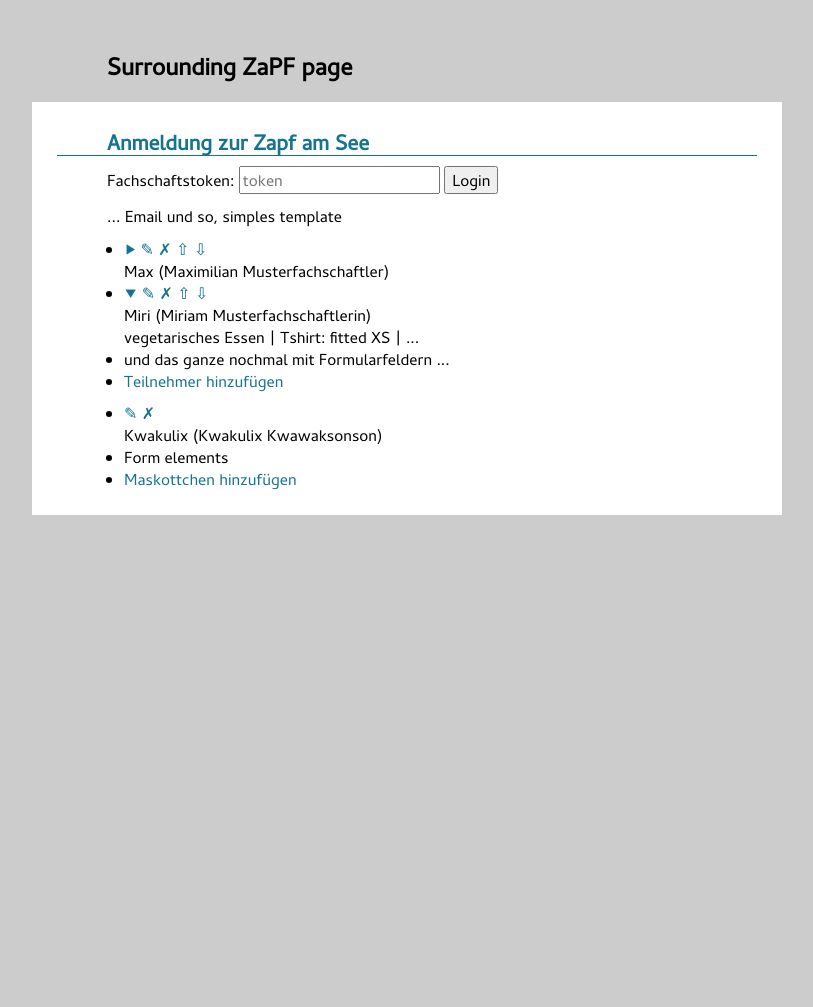
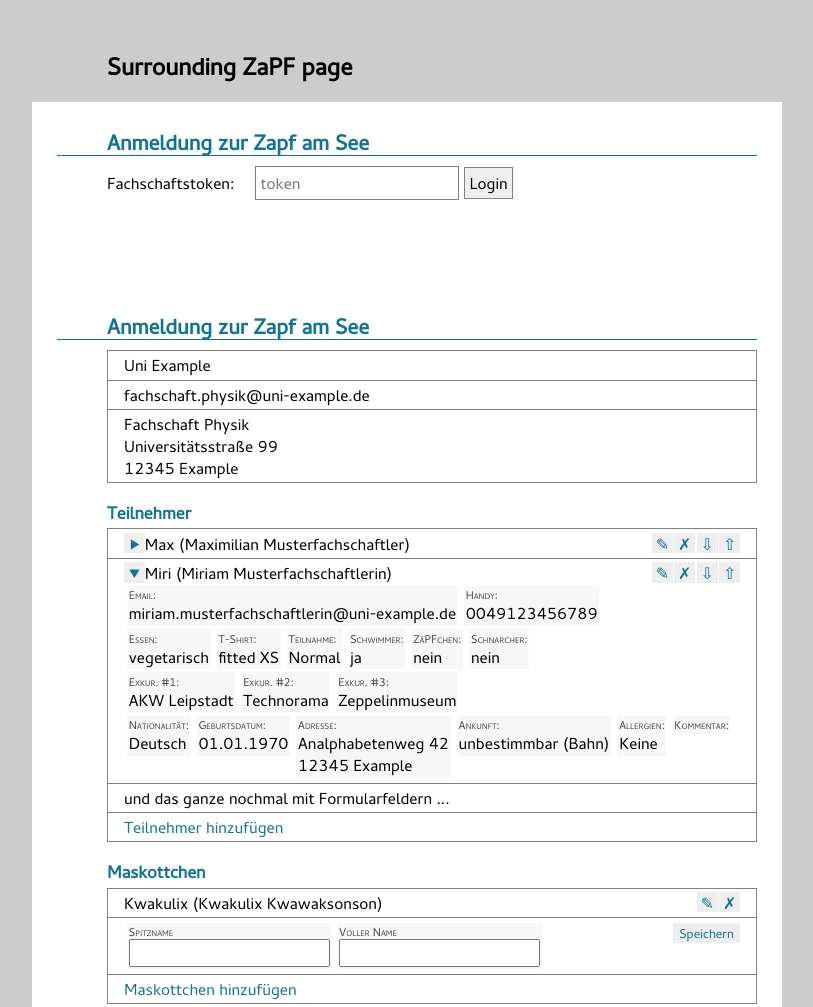
Before and after one commit to r11r/azas-front, a website: page mockup.html in a window 1280 px wide. Shown: the top 1007 px of the page, without its empty margins (258-1071 px from the left). Before the commit the page ends 800 px from the top, so only its background shows below. Drawn offline with Linux system fonts and the light colour scheme.

Commit message:
Ugly, yet still incomplete mockup

```diff
--- /dev/null
+++ b/azas/all.css
@@ -0,0 +1,112 @@
+/*
+ * Login
+ */
+
+#login label {
+    margin-right: 1em;
+}
+
+#login button,
+#login input
+{
+    display: run-in;
+    margin: 0;
+    padding: 0 .3em;
+    border: solid grey 0.05rem;
+    height: 2rem;
+}
+
+/*
+ * Council
+ */
+
+#council {
+    padding-left: 50px; /* Hauptseitenlayout */
+}
+
+#council h3 {
+    padding-left: 0;
+}
+
+#council ul {
+    margin: .3rem 0 1rem;
+    padding: 0;
+    border-top: solid grey .05rem;
+}
+
+#council li {
+    position: relative;
+    padding: .2em 1em;
+    border: solid grey .05rem;
+    border-top: none;
+    list-style: none;
+    overflow: hidden;
+}
+
+#council nav {
+    position: absolute;
+    left: 4em; /* don't cover expand button*/
+    right: 1em;
+    top: .2em;
+}
+
+#council nav a,
+#council a.expand,
+#council button
+{
+    display: block;
+    float: right;
+    margin-left:.1rem;
+    background-color: #eee;
+    height: 1.3rem;
+    width: 1.3rem;
+    text-align: center;
+}
+
+#council nav a:hover,
+#council a.expand:hover
+{
+    text-decoration: none;
+}
+
+#council a.expand {
+    float:left;
+    margin: 0;
+}
+
+#council button {
+    position: absolute;
+    top: .3rem;
+    right: 1rem;
+    width: auto;
+    color: #137390;
+    font-size: 80%;
+    border: none;
+}
+
+#council li ul,
+#council li li
+{
+    border: none;
+    margin: 0;
+}
+
+#council li li {
+    padding: .1rem;
+    background-color: #f7f7f7;
+    margin: .1rem .2rem;
+    float: left;
+}
+
+#council .break {
+    clear: both;
+}
+
+#council .label,
+#council label
+{
+    display: block;
+    color: #444;
+    font-variant: small-caps;
+    font-size: 70%;
+}
--- a/mockup.html
+++ b/mockup.html
@@ -6,6 +6,7 @@
         <link rel="stylesheet" href="test/style/normalize.css" type="text/css" />
         <link rel="stylesheet" href="test/style/fonts.css" type="text/css" />
         <link rel="stylesheet" href="test/style/layout.css" type="text/css" />
+        <link rel="stylesheet" href="azas/all.css" type="text/css" />
     </head>
     <body style="margin: 0 auto; padding-top: 30px; width: 700px; background-color: #ccc;">
         <h2 style="hight: 70px; padding-left: 75px;">Surrounding ZaPF page</h2>
@@ -23,32 +24,61 @@
                         </p>
                     </form>
                 </div>
+                <p style="height: 5em"></p>
+                <h1>Anmeldung zur Zapf am See</h1>
                 <div id="council">
                     <section id="fsinfo">
-                        <p>... Email und so, simples template</p>
+                        <ul>
+                            <li>Uni Example</li>
+                            <li>fachschaft.physik@uni-example.de</li>
+                            <li>
+                                Fachschaft Physik<br/>
+                                Universitätsstraße 99<br/>
+                                12345 Example
+                            </li>
+                        </ul>
                     </section>
+                    <h3>Teilnehmer</h3>
                     <section id="participants">
                         <ul>
                             <li class="participant compact">
                                 <nav>
-                                    <a href="#showall">&#9654;</a>
-                                    <a href="#edit">&#9998;</a>
-                                    <a tabindex="#delete">&#10007;</a>
                                     <a href="#up">&#8679;</a>
                                     <a href="#down">&#8681;</a>
+                                    <a href="#delete">&#10007;</a>
+                                    <a href="#edit">&#9998;</a>
                                 </nav>
+                                <a class="expand" href="#showall">&#9654;</a>
                                 Max (Maximilian Musterfachschaftler)
                             </li>
                             <li class="participant all">
                                 <nav>
-                                    <a href="#showless">&#9660;</a>
-                                    <a href="#edit">&#9998;</a>
-                                    <a tabindex="#delete">&#10007;</a>
                                     <a href="#up">&#8679;</a>
                                     <a href="#down">&#8681;</a>
+                                    <a href="#delete">&#10007;</a>
+                                    <a href="#edit">&#9998;</a>
                                 </nav>
-                                Miri (Miriam Musterfachschaftlerin) <br />
-                                vegetarisches Essen | Tshirt: fitted XS | ...
+                                <a class="expand" href="#showless">&#9660;</a>
+                                Miri (Miriam Musterfachschaftlerin)
+                                <ul>
+                                    <li><span class="label">Email:</span>miriam.musterfachschaftlerin@uni-example.de</li>
+                                    <li><span class="label">Handy:</span>0049123456789</li>
+                                    <li class="break"><span class="label">Essen:</span>vegetarisch</li>
+                                    <li><span class="label">T-Shirt:</span>fitted XS</li>
+                                    <li><span class="label">Teilnahme:</span>Normal</li>
+                                    <li><span class="label">Schwimmer:</span>ja</li>
+                                    <li><span class="label">ZäPFchen:</span>nein</li>
+                                    <li><span class="label">Schnarcher:</span>nein</li>
+                                    <li class="break"><span class="label">Exkur. #1:</span>AKW Leipstadt</li>
+                                    <li><span class="label">Exkur. #2:</span>Technorama</li>
+                                    <li><span class="label">Exkur. #3:</span>Zeppelinmuseum</li>
+                                    <li class="break"><span class="label">Nationalität:</span>Deutsch</li>
+                                    <li><span class="label">Geburtsdatum:</span>01.01.1970</li>
+                                    <li><span class="label">Adresse:</span>Analphabetenweg 42<br/>12345 Example</li>
+                                    <li><span class="label">Ankunft:</span>unbestimmbar (Bahn)</li>
+                                    <li><span class="label">Allergien:</span>Keine</li>
+                                    <li><span class="label">Kommentar:</span></li>
+                                </ul>
                             </li>
                             <li class="participant edit">
                                 <!-- besser nur formular mit speicher button hier -->
@@ -59,17 +89,30 @@
                             </li>
                         </ul>
                     </section>
+                    <h3>Maskottchen</h3>
                     <section id="mascots">
                         <ul>
                             <li class="mascot all">
                                 <nav>
+                                    <a href="#delete">&#10007;</a>
                                     <a href="#edit">&#9998;</a>
-                                    <a tabindex="#delete">&#10007;</a>
                                 </nav>
                                 Kwakulix (Kwakulix Kwawaksonson)
                             </li>
                             <li class="mascot edit">
-                                Form elements
+                                <form>
+                                    <ul>
+                                        <li>
+                                            <label for="nickname">Spitzname</label>
+                                            <input type="text" name="nickname" id="nickname" />
+                                        </li>
+                                        <li>
+                                            <label for="fullname">Voller Name</label>
+                                            <input type="text" name="fullname" id="fullname" />
+                                        </li>
+                                    </ul>
+                                    <button type="submit">Speichern</button>
+                                </form>
                             </li>
                             <li id="newmascot">
                                 <a href="">Maskottchen hinzufügen</a>
```
Also changed, not shown: index.html (+1 -0 lines).
